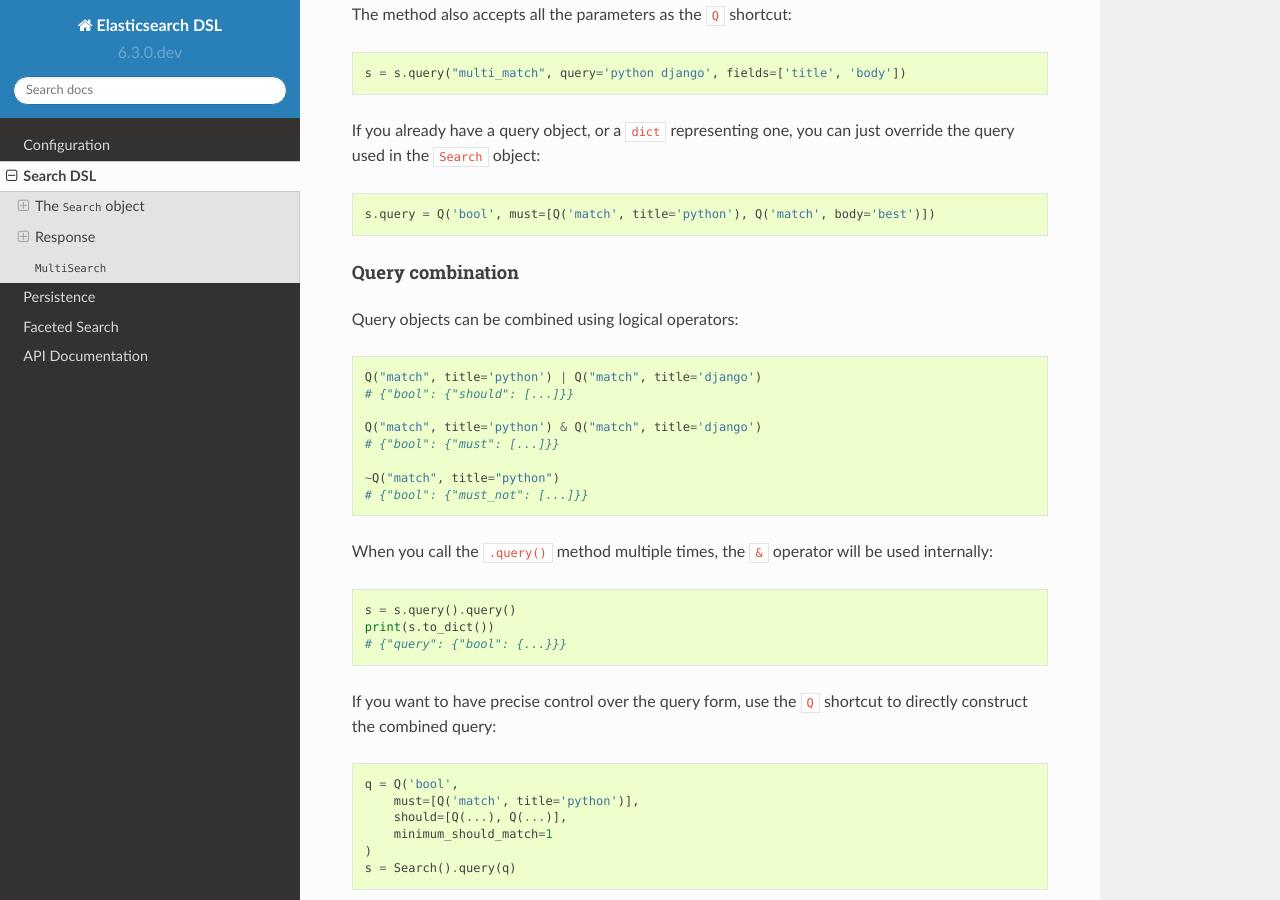
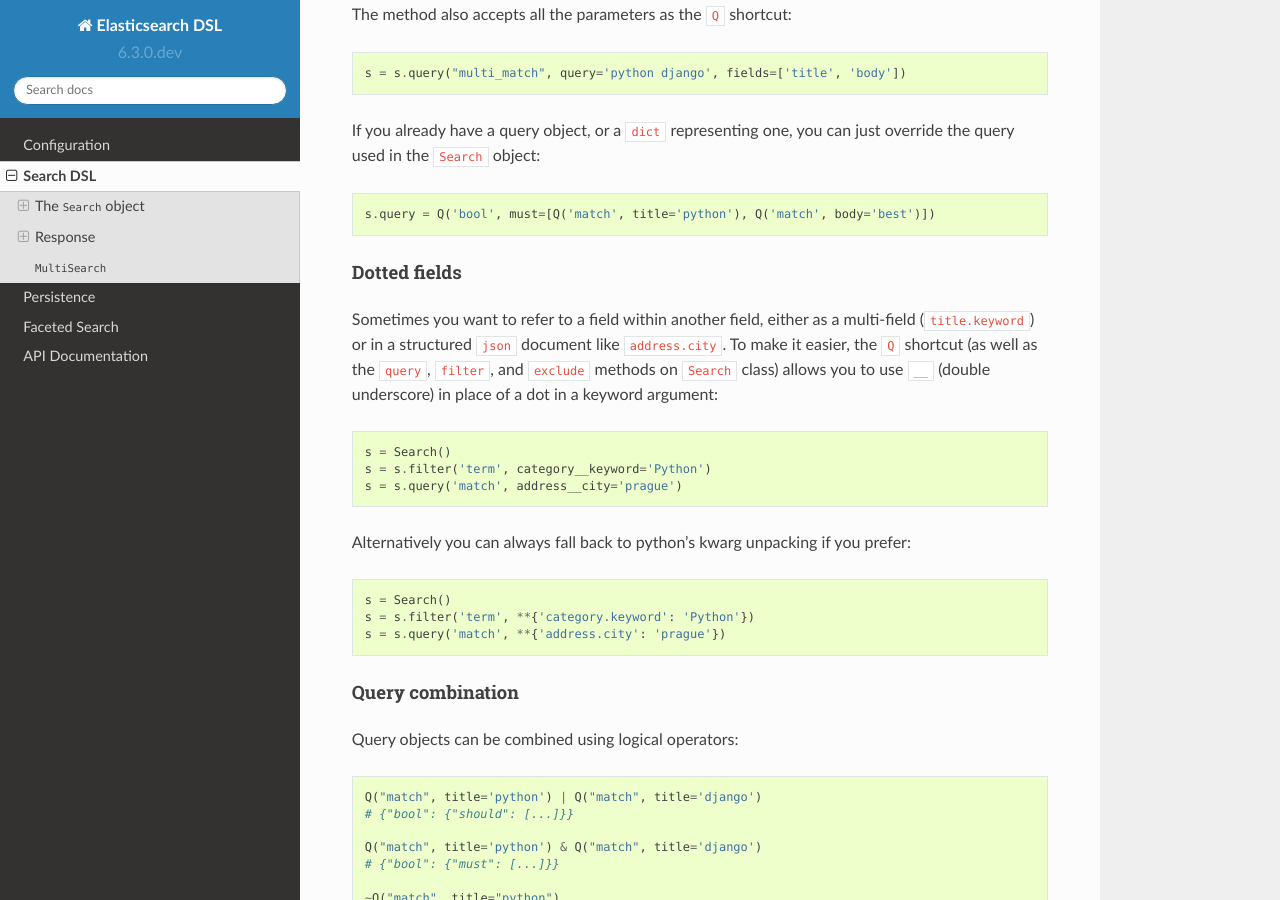
Before and after one commit to elastic/elasticsearch-dsl-py, a Sphinx documentation site: the page built from docs/search_dsl.rst, in a window 1280 px wide and 900 px high, scrolled down 2637 px. Built offline with Sphinx 7.4.7 and the Read the Docs theme 2.0.0, drawn with Linux system fonts in a browser that asks for light colours.

Commit message:
Added proper docs about __ -> . sustitution in kwargs
Fixes #1010, thanks @jaddison!

```diff
--- a/docs/search_dsl.rst
+++ b/docs/search_dsl.rst
@@ -157,6 +157,28 @@ just override the query used in the ``Search`` object:
 
     s.query = Q('bool', must=[Q('match', title='python'), Q('match', body='best')])
 
+Dotted fields
+^^^^^^^^^^^^^
+
+Sometimes you want to refer to a field within another field, either as
+a multi-field (``title.keyword``) or in a structured ``json`` document like
+``address.city``. To make it easier, the ``Q`` shortcut (as well as the
+``query``, ``filter``, and ``exclude`` methods on ``Search`` class) allows you
+to use ``__`` (double underscore) in place of a dot in a keyword argument:
+
+.. code:: python
+
+    s = Search()
+    s = s.filter('term', category__keyword='Python')
+    s = s.query('match', address__city='prague')
+
+Alternatively you can always fall back to python's kwarg unpacking if you prefer:
+
+.. code:: python
+
+    s = Search()
+    s = s.filter('term', **{'category.keyword': 'Python'})
+    s = s.query('match', **{'address.city': 'prague'})
 
 Query combination
 ^^^^^^^^^^^^^^^^^
```
